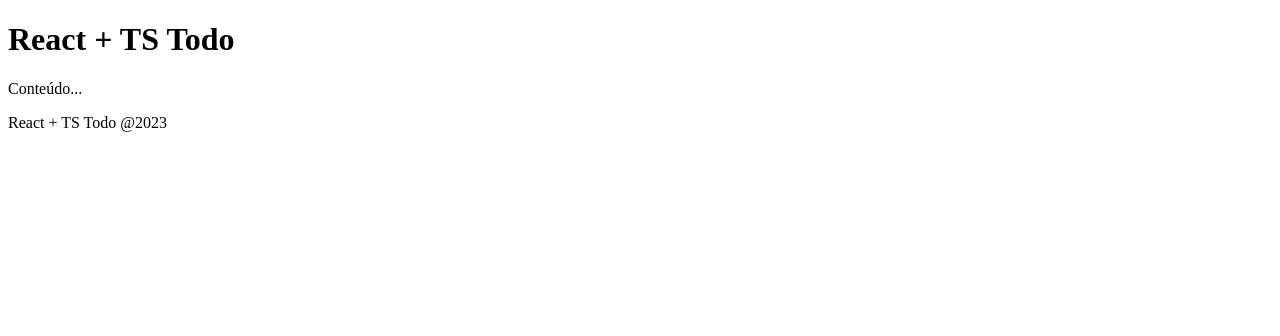
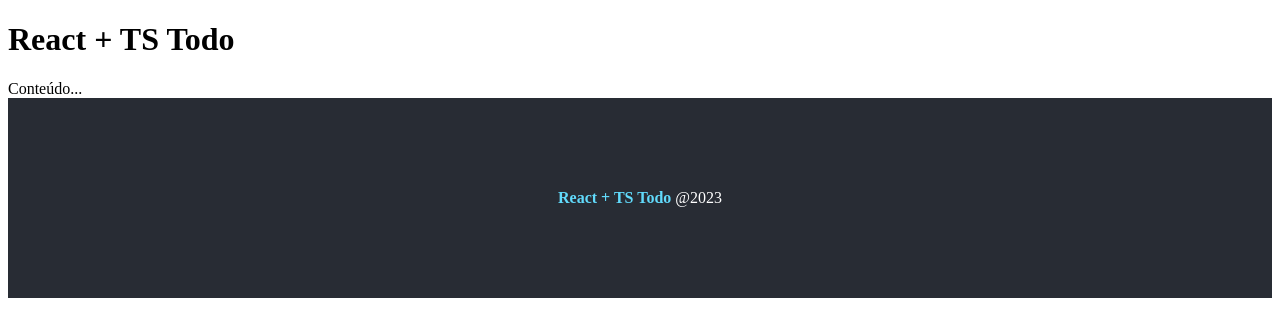
Before and after one commit to lanaiconceicao/course-typescript, a React (Create React App) app in the folder 12_todo_react-ts/: page / in a window 1280 px wide. Shown: the top 336 px of the page. Built offline with nearby package versions, Linux system fonts and the light colour scheme; the HTML template or start-up script is replaced by a standard one.

Commit message:
style(footer): add styles for footer component

```diff
--- /dev/null
+++ b/12_todo_react-ts/src/components/Footer.module.css
@@ -0,0 +1,13 @@
+.footer {
+  height: 200px;
+  display: flex;
+  align-items: center;
+  justify-content: center;
+  background-color: #282c34;
+  color: #fff;
+}
+
+.footer span {
+  font-weight: bold;
+  color: #61dafb;
+}
--- a/12_todo_react-ts/src/components/Footer.tsx
+++ b/12_todo_react-ts/src/components/Footer.tsx
@@ -1,8 +1,10 @@
 import React from 'react';
+
+import styles from './Footer.module.css'
 
 export function Footer () {
   return (
-    <footer>
+    <footer className={styles.footer}>
       <p>
         <span>React + TS Todo</span> @2023
       </p>
```
